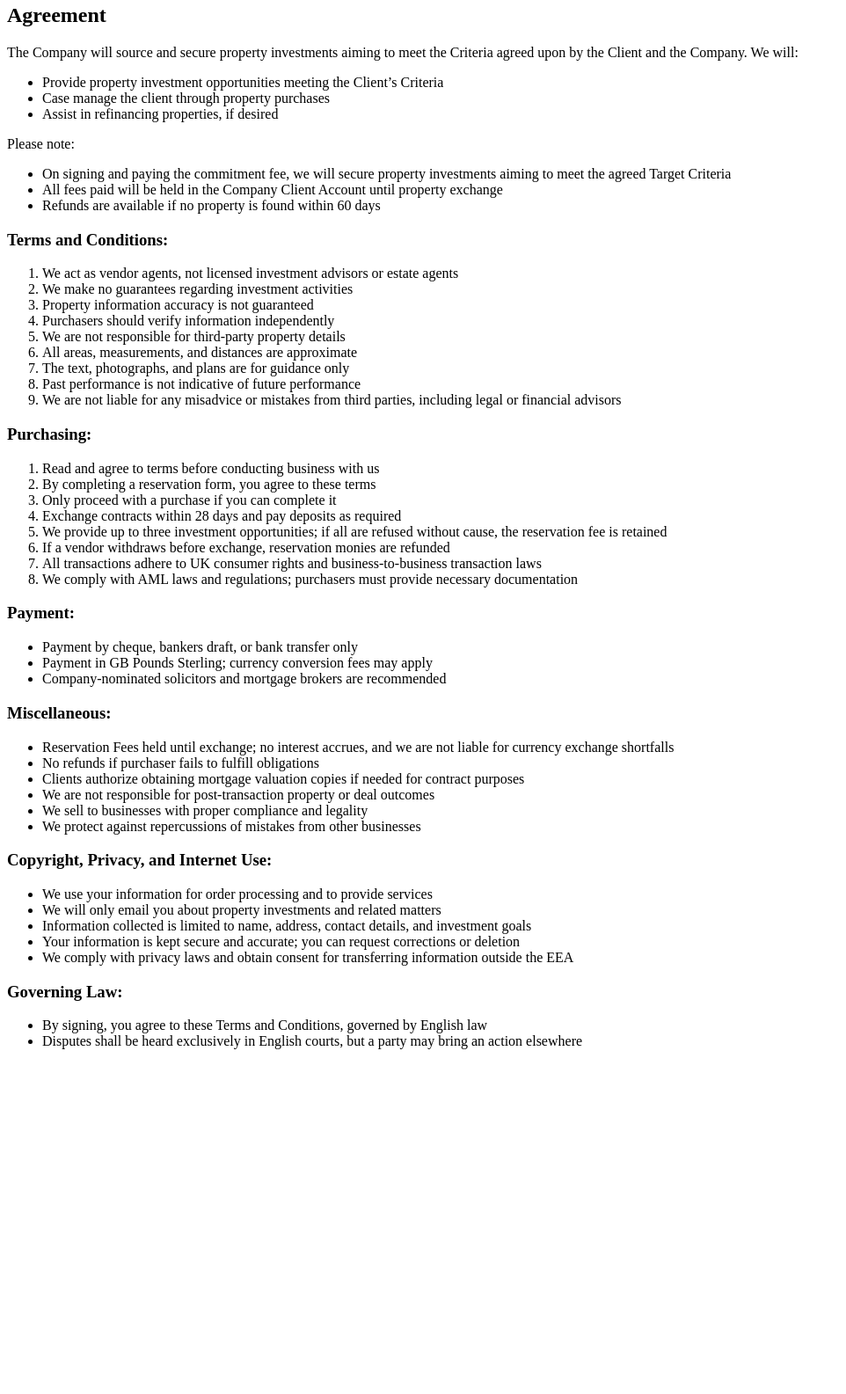
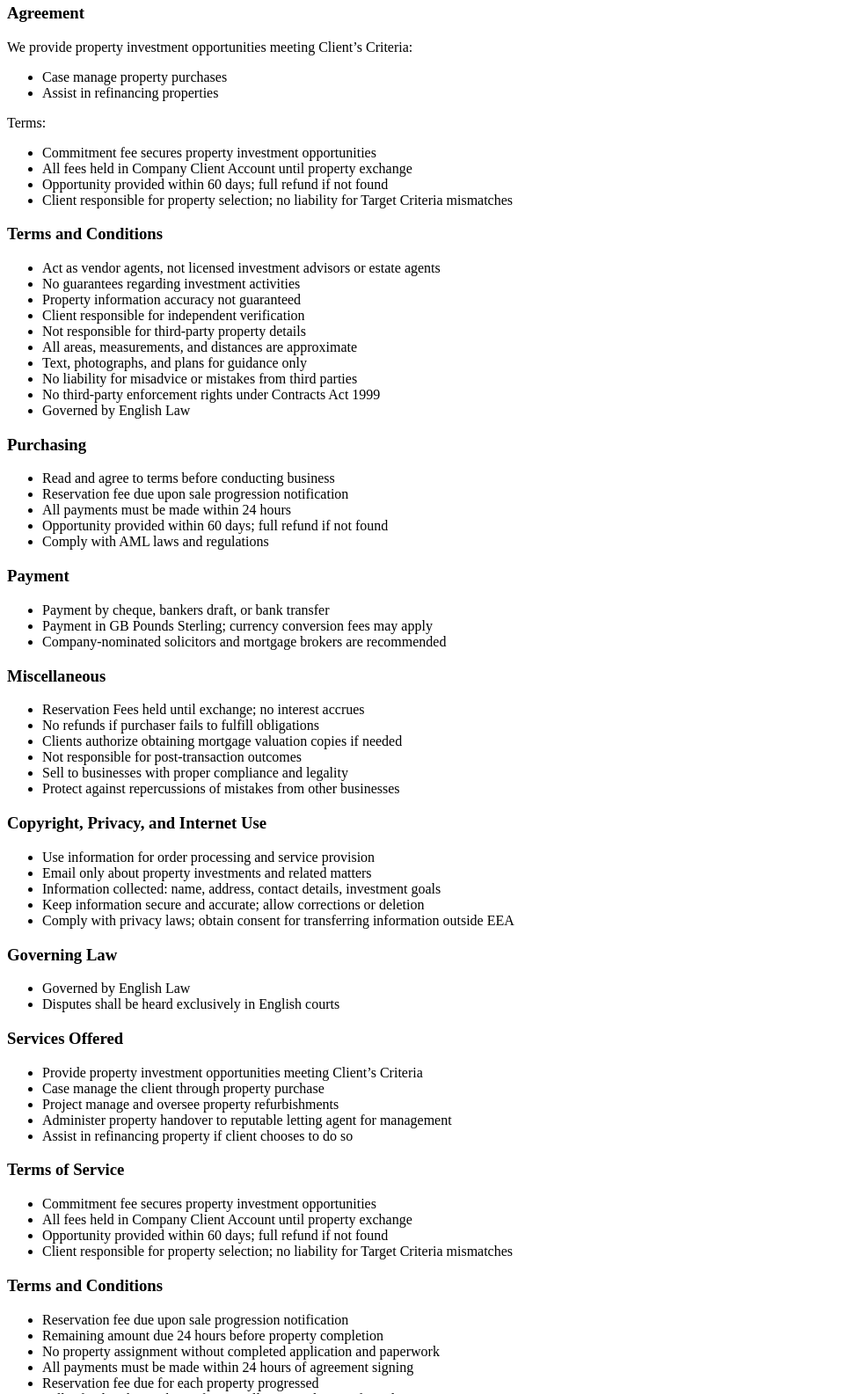
Before and after one commit to AmirIqbal1/zengardenhomes, a plain HTML site: page termsofbusiness.html in a window 1280 px wide. Shown: the part 76-1661 px from the top of the page at 88% size, without its empty margins (0-962 px from the left). Before the commit the page ends 1285 px from the top, so only its background shows below. Drawn offline with Linux system fonts and the light colour scheme.

Commit message:
Update termsofbusiness.html

```diff
--- a/termsofbusiness.html
+++ b/termsofbusiness.html
@@ -14,90 +14,129 @@
     </header>
 
     <section>
-        <h2>Agreement</h2>
-        <p>The Company will source and secure property investments aiming to meet the Criteria agreed upon by the Client
-            and the Company. We will:</p>
+        <h3>Agreement</h3>
+        <p>We provide property investment opportunities meeting Client’s Criteria:</p>
         <ul>
-            <li>Provide property investment opportunities meeting the Client’s Criteria</li>
-            <li>Case manage the client through property purchases</li>
-            <li>Assist in refinancing properties, if desired</li>
+            <li>Case manage property purchases</li>
+            <li>Assist in refinancing properties</li>
         </ul>
-
-        <p>Please note:</p>
+        <p>Terms:</p>
         <ul>
-            <li>On signing and paying the commitment fee, we will secure property investments aiming to meet the agreed
-                Target Criteria</li>
-            <li>All fees paid will be held in the Company Client Account until property exchange</li>
-            <li>Refunds are available if no property is found within 60 days</li>
+            <li>Commitment fee secures property investment opportunities</li>
+            <li>All fees held in Company Client Account until property exchange</li>
+            <li>Opportunity provided within 60 days; full refund if not found</li>
+            <li>Client responsible for property selection; no liability for Target Criteria mismatches</li>
         </ul>
     </section>
 
     <section>
-        <h3>Terms and Conditions:</h3>
-        <ol>
-            <li>We act as vendor agents, not licensed investment advisors or estate agents</li>
-            <li>We make no guarantees regarding investment activities</li>
-            <li>Property information accuracy is not guaranteed</li>
-            <li>Purchasers should verify information independently</li>
-            <li>We are not responsible for third-party property details</li>
+        <h3>Terms and Conditions</h3>
+        <ul>
+            <li>Act as vendor agents, not licensed investment advisors or estate agents</li>
+            <li>No guarantees regarding investment activities</li>
+            <li>Property information accuracy not guaranteed</li>
+            <li>Client responsible for independent verification</li>
+            <li>Not responsible for third-party property details</li>
             <li>All areas, measurements, and distances are approximate</li>
-            <li>The text, photographs, and plans are for guidance only</li>
-            <li>Past performance is not indicative of future performance</li>
-            <li>We are not liable for any misadvice or mistakes from third parties, including legal or financial advisors</li>
-        </ol>
+            <li>Text, photographs, and plans for guidance only</li>
+            <li>No liability for misadvice or mistakes from third parties</li>
+            <li>No third-party enforcement rights under Contracts Act 1999</li>
+            <li>Governed by English Law</li>
+        </ul>
     </section>
 
     <section>
-    <h3>Purchasing:</h3>
-    <ol>
-<li>Read and agree to terms before conducting business with us</li>
-<li>By completing a reservation form, you agree to these terms</li>
-<li>Only proceed with a purchase if you can complete it</li>
-<li>Exchange contracts within 28 days and pay deposits as required</li>
-<li>We provide up to three investment opportunities; if all are refused without cause, the reservation fee is retained</li>
-<li>If a vendor withdraws before exchange, reservation monies are refunded</li>
-<li>All transactions adhere to UK consumer rights and business-to-business transaction laws</li>
-<li>We comply with AML laws and regulations; purchasers must provide necessary documentation</li>
-    </ol>
+        <h3>Purchasing</h3>
+        <ul>
+            <li>Read and agree to terms before conducting business</li>
+            <li>Reservation fee due upon sale progression notification</li>
+            <li>All payments must be made within 24 hours</li>
+            <li>Opportunity provided within 60 days; full refund if not found</li>
+            <li>Comply with AML laws and regulations</li>
+        </ul>
     </section>
 
     <section>
-    <h3>Payment:</h3>
+        <h3>Payment</h3>
         <ul>
-        <li>Payment by cheque, bankers draft, or bank transfer only</li>
+            <li>Payment by cheque, bankers draft, or bank transfer</li>
             <li>Payment in GB Pounds Sterling; currency conversion fees may apply</li>
             <li>Company-nominated solicitors and mortgage brokers are recommended</li>
         </ul>
     </section>
 
     <section>
-    <h3>Miscellaneous:</h3>
+        <h3>Miscellaneous</h3>
         <ul>
-        <li>Reservation Fees held until exchange; no interest accrues, and we are not liable for currency exchange shortfalls</li>
+            <li>Reservation Fees held until exchange; no interest accrues</li>
             <li>No refunds if purchaser fails to fulfill obligations</li>
-        <li>Clients authorize obtaining mortgage valuation copies if needed for contract purposes</li>
-        <li>We are not responsible for post-transaction property or deal outcomes</li>
-        <li>We sell to businesses with proper compliance and legality</li>
-        <li>We protect against repercussions of mistakes from other businesses</li>
+            <li>Clients authorize obtaining mortgage valuation copies if needed</li>
+            <li>Not responsible for post-transaction outcomes</li>
+            <li>Sell to businesses with proper compliance and legality</li>
+            <li>Protect against repercussions of mistakes from other businesses</li>
         </ul>
     </section>
 
     <section>
-    <h3>Copyright, Privacy, and Internet Use:</h3>
+        <h3>Copyright, Privacy, and Internet Use</h3>
         <ul>
-        <li>We use your information for order processing and to provide services</li>
-        <li>We will only email you about property investments and related matters</li>
-        <li>Information collected is limited to name, address, contact details, and investment goals</li>
-        <li>Your information is kept secure and accurate; you can request corrections or deletion</li>
-        <li>We comply with privacy laws and obtain consent for transferring information outside the EEA</li>
+            <li>Use information for order processing and service provision</li>
+            <li>Email only about property investments and related matters</li>
+            <li>Information collected: name, address, contact details, investment goals</li>
+            <li>Keep information secure and accurate; allow corrections or deletion</li>
+            <li>Comply with privacy laws; obtain consent for transferring information outside EEA</li>
         </ul>
     </section>
 
     <section>
-    <h3>Governing Law:</h3>
+        <h3>Governing Law</h3>
         <ul>
-        <li>By signing, you agree to these Terms and Conditions, governed by English law</li>
-        <li>Disputes shall be heard exclusively in English courts, but a party may bring an action elsewhere</li>
+            <li>Governed by English Law</li>
+            <li>Disputes shall be heard exclusively in English courts</li>
+        </ul>
+    </section>
+
+    <section>
+        <h3>Services Offered</h3>
+        <ul>
+            <li>Provide property investment opportunities meeting Client’s Criteria</li>
+            <li>Case manage the client through property purchase</li>
+            <li>Project manage and oversee property refurbishments</li>
+            <li>Administer property handover to reputable letting agent for management</li>
+            <li>Assist in refinancing property if client chooses to do so</li>
+        </ul>
+    </section>
+
+    <section>
+        <h3>Terms of Service</h3>
+        <ul>
+            <li>Commitment fee secures property investment opportunities</li>
+            <li>All fees held in Company Client Account until property exchange</li>
+            <li>Opportunity provided within 60 days; full refund if not found</li>
+            <li>Client responsible for property selection; no liability for Target Criteria mismatches</li>
+        </ul>
+    </section>
+
+    <section>
+        <h3>Terms and Conditions</h3>
+        <ul>
+
+
+            <li>Reservation fee due upon sale progression notification</li>
+            <li>Remaining amount due 24 hours before property completion</li>
+            <li>No property assignment without completed application and paperwork</li>
+            <li>All payments must be made within 24 hours of agreement signing</li>
+            <li>Reservation fee due for each property progressed</li>
+            <li>Full refund within 48 hours for cancellation or change of mind</li>
+            <li>Full refund if unable to purchase due to foreign fund transfer issue</li>
+            <li>No fee refund if unable to complete after initial 48-hour period</li>
+            <li>Refund of reservation fee if property doesn't progress due to vendor withdrawal</li>
+            <li>Failure to submit paperwork results in relisting and fee loss</li>
+            <li>Administration fee held if deal canceled after 48-hour period</li>
+            <li>No authority over funds after property completion</li>
+            <li>Agreement to conduct own due diligence before commitment</li>
+            <li>No third-party enforcement rights under Contracts Act 1999</li>
+            <li>Governed by English Law</li>
         </ul>
     </section>
 
```
Lines whose indentation alone changed are shown as unchanged.
